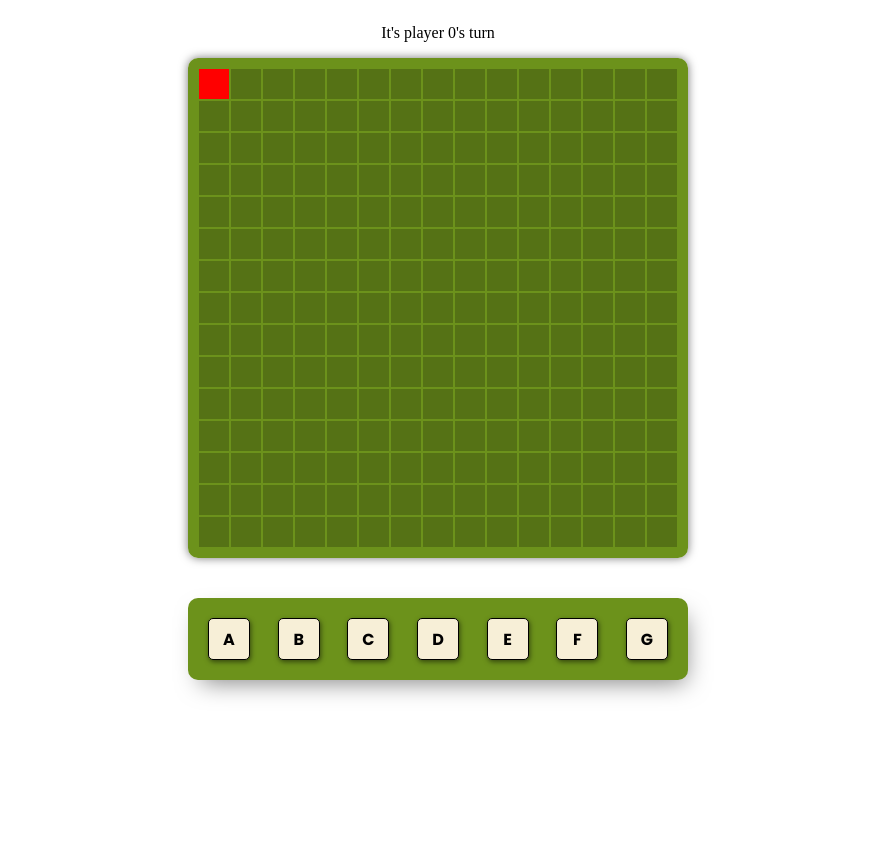
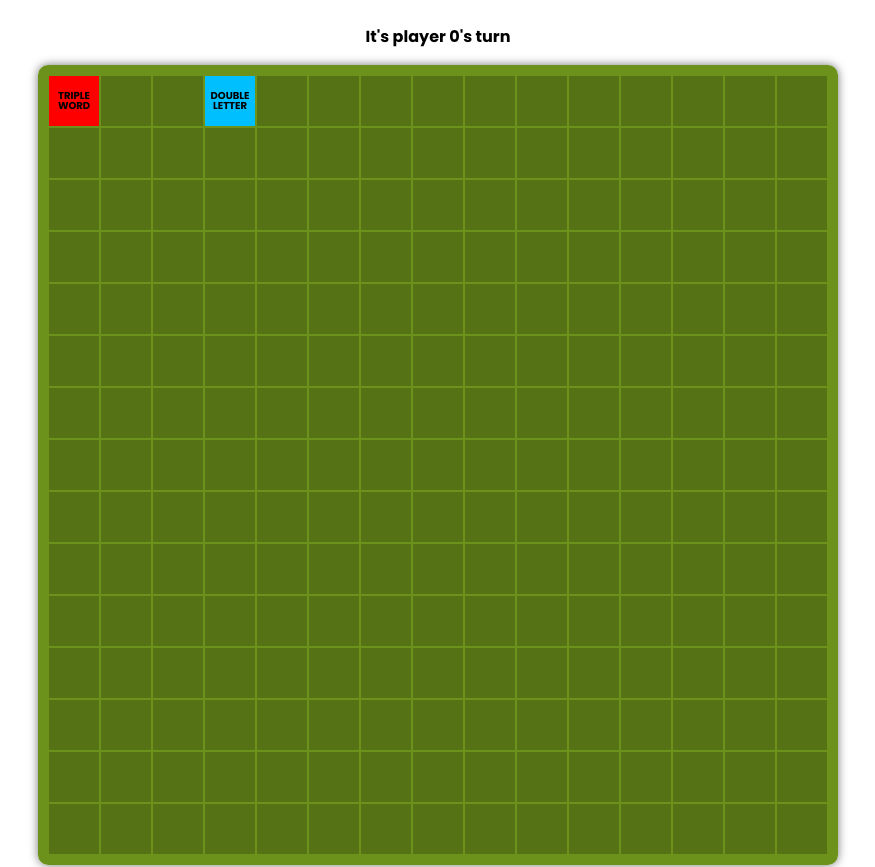
Before and after one commit to drewrodrigues/scrabble, a React (Create React App) app: page / in a window 1280 px wide. Shown: the top 867 px of the page, without its empty margins (202-1077 px from the left). Before the commit the page ends 800 px from the top, so only its background shows below. Built offline with nearby package versions, Linux system fonts and the light colour scheme.

Commit message:
Show bonus text and update font uses through app

```diff
--- a/src/components/cell.scss
+++ b/src/components/cell.scss
@@ -2,9 +2,20 @@
   background-color: #557215;
   border: 1px solid #6c921b;
   cursor: pointer;
-  height: 30px;
-  width: 30px;
+  font-size: 10px;
+  height: 50px;
+  width: 50px;
   transition: all 0.25s ease-in-out;
+  text-transform: uppercase;
+  display: flex;
+  justify-content: center;
+  align-items: center;
+  text-align: center;
+  line-height: 1;
+
+  &--double-letter {
+    background: deepskyblue;
+  }
 
   &--triple-word {
     background: red;
--- a/src/components/cell.tsx
+++ b/src/components/cell.tsx
@@ -14,6 +14,7 @@ interface CellProps {
 export default function Cell({ row, col, letter, onClick, currentlySelectedCell }: CellProps) {
   const isSelected = currentlySelectedCell && currentlySelectedCell[0] === row && currentlySelectedCell[1] === col;
   const bonus = BONUS_CELLS[row][col];
+  const bonusText = bonus && bonus.replace('-', ' ');
 
   return (
     <span
@@ -21,7 +22,7 @@ export default function Cell({ row, col, letter, onClick, currentlySelectedCell
       onClick={() => onClick(row, col)}
       key={col}
     >
-      {letter}
+      {letter || bonusText}
     </span>
   );
 }
--- a/src/components/rack.scss
+++ b/src/components/rack.scss
@@ -22,7 +22,6 @@
   display: flex;
   justify-content: center;
   align-items: center;
-  font-family: 'Poppins', sans-serif;
   -webkit-box-shadow: 1px 2px 5px 0px rgba(0,0,0,0.5);
   -moz-box-shadow: 1px 2px 5px 0px rgba(0,0,0,0.5);
   box-shadow: 1px 2px 5px 0px rgba(0,0,0,0.5);
--- a/src/styles.css
+++ b/src/styles.css
@@ -2,4 +2,5 @@
   display: flex;
   flex-direction: column;
   align-items: center;
+  font-family: 'Poppins', sans-serif;
 }
```
